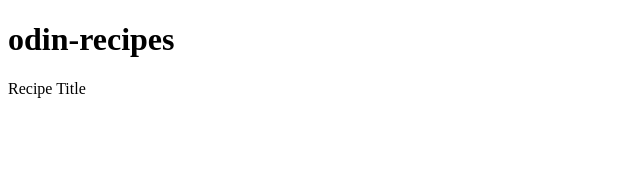
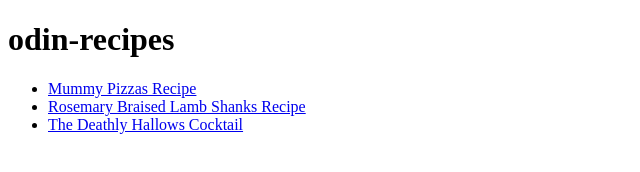
Before and after one commit to san-aur/odin-recipes, a plain HTML site: page index.html in a window 1280 px wide. Shown: the whole page, without its empty margins (0-640 px from the left). Drawn offline with Linux system fonts and the light colour scheme.

Commit message:
adding recipe links to list

```diff
--- a/index.html
+++ b/index.html
@@ -7,7 +7,12 @@
 </head>
 <body>
     <h1>odin-recipes</h1>
+    <ul>
+    <li><a href="recipes/Mummy-Pizzas.html" target="_blank" rel="noopener noreferrer">Mummy Pizzas Recipe</a></li>
 
-    </a href="recipes/Rosemary-Braised-Lamb-Shanks.html">Recipe Title</a>
+    <li><a href="recipes/Rosemary-Braised-Lamb-Shanks.html" target="_blank" rel="noopener noreferrer">Rosemary Braised Lamb Shanks Recipe</a></li>
+
+    <li><a href="recipes/The-Deathly-Hallows-Cocktail.html" target="_blank" rel="noopener noreferrer">The Deathly Hallows Cocktail</a></li>
+    </ul>
 </body>
 </html>
```
